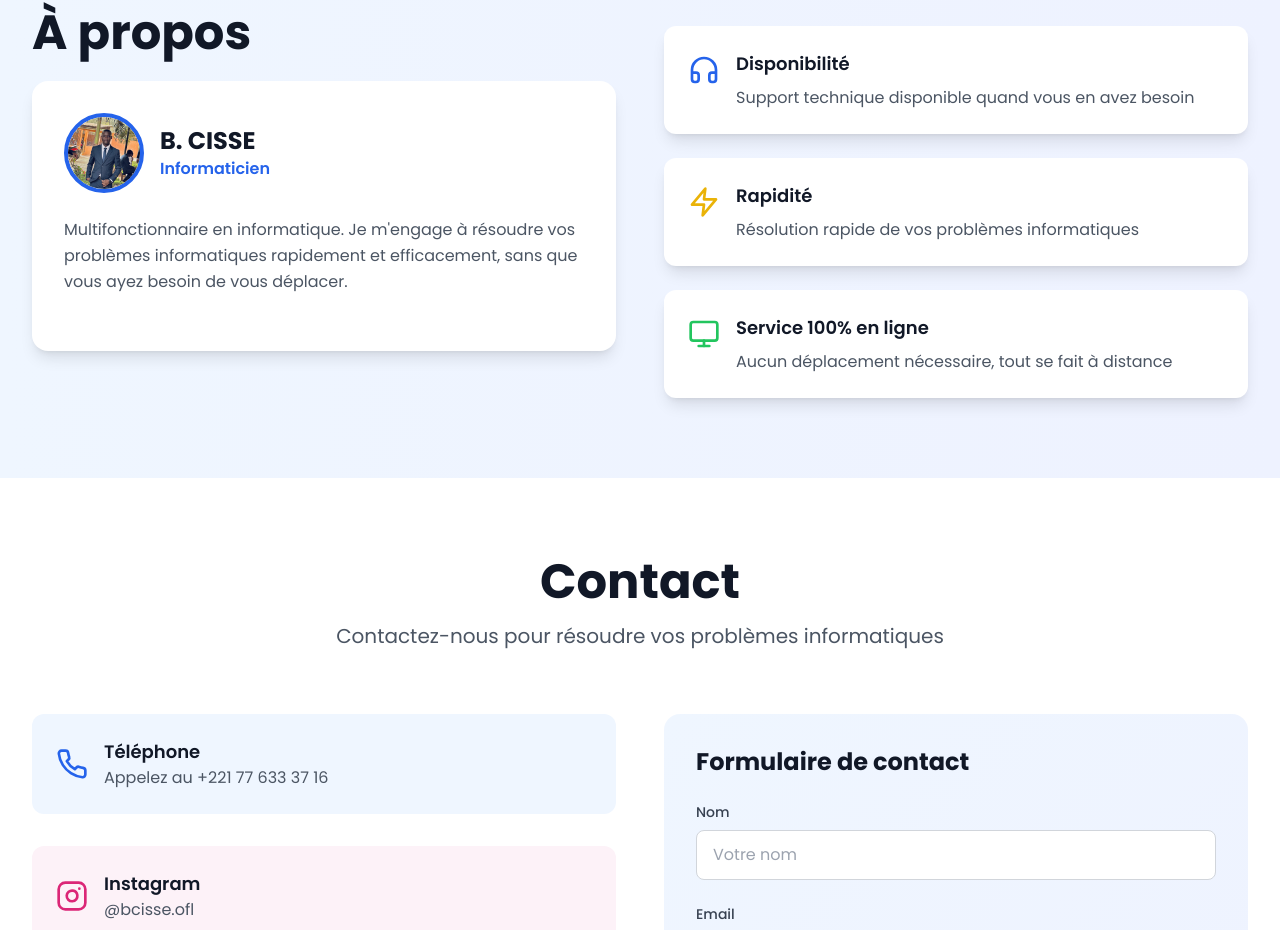
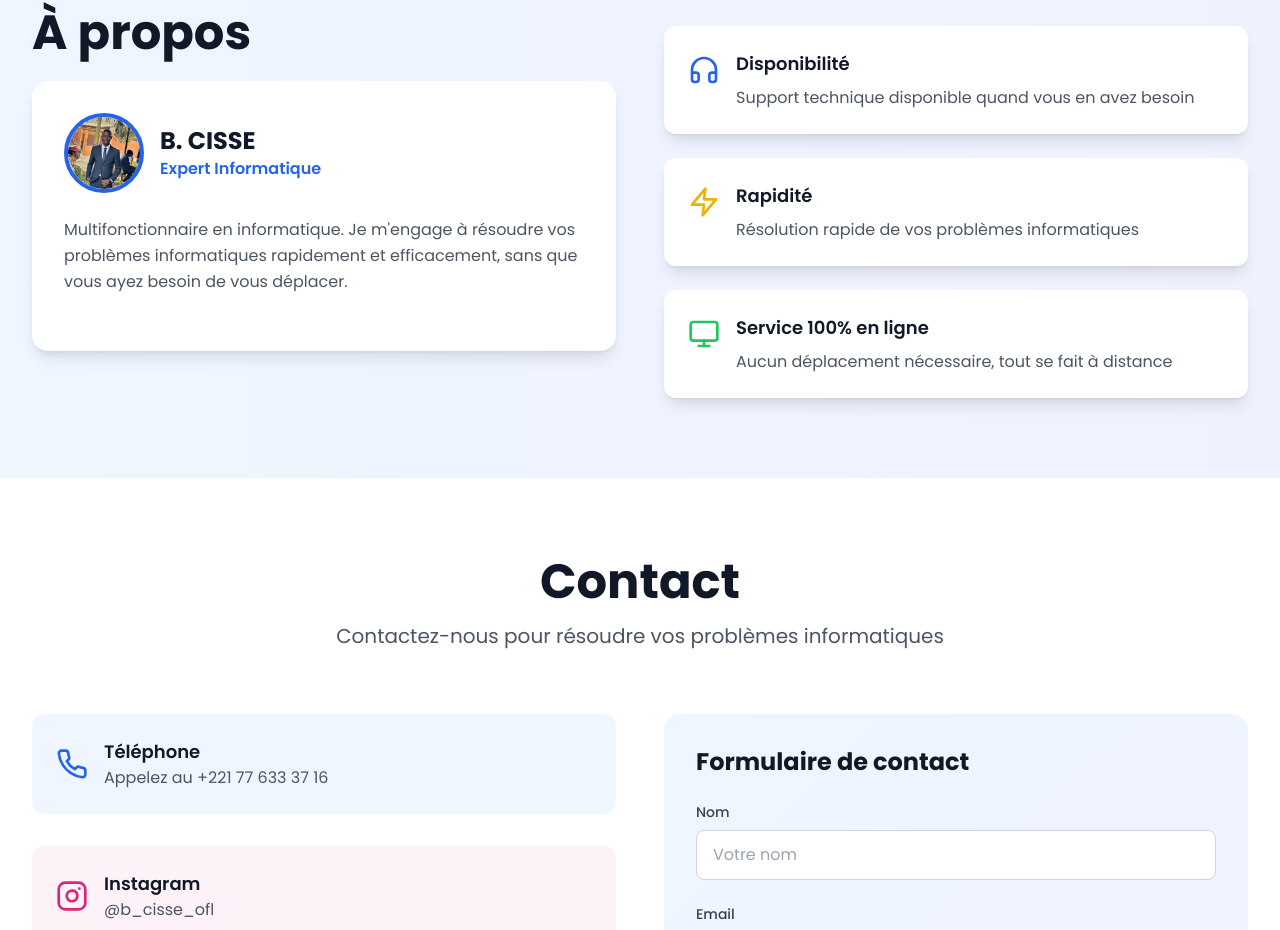
Before and after one commit to etudiantcisse/online-tech-services, a React (Vite) app: page / in a window 1280 px wide. Shown: the part 2764-3694 px from the top of the page. Built offline with nearby package versions, Linux system fonts and the light colour scheme.

Commit message:
Update App.tsx

```diff
--- a/src/App.tsx
+++ b/src/App.tsx
@@ -1,6 +1,7 @@
 import React, { useState, useEffect } from 'react';
 import { Menu, X, Monitor, Settings, GamepadIcon, Zap, BookOpen, Phone, Instagram, Mail, Send, ChevronDown, Cpu, Shield, Headphones } from 'lucide-react';
 import { useForm, ValidationError } from '@formspree/react';
+import { Helmet, HelmetProvider } from 'react-helmet-async';
 
 function App() {
   const [isMenuOpen, setIsMenuOpen] = useState(false);
@@ -21,11 +22,19 @@ function App() {
     }
 
 
-
-
-
-
   };
+  <HelmetProvider>
+  <Helmet>
+    <title>Online Tech Services - Assistance informatique à distance</title>
+    <meta name="description" content="Assistance, dépannage, optimisation, installation de logiciels et recrutement IT 100% en ligne." />
+    <meta property="og:title" content="Online Tech Services - Assistance informatique à distance" />
+    <meta property="og:description" content="Assistance, dépannage, optimisation, installation de logiciels et recrutement IT 100% en ligne." />
+    <meta property="og:image" content="/ChatGPT_Image_25_juil._2025__00_15_40-removebg-preview.png" />
+    <meta property="og:type" content="website" />
+    <meta property="og:url" content="https://tonsite.com" />
+  </Helmet>
+  {/* ...le reste de ton app... */}
+</HelmetProvider>
 
   const services = [
     {
@@ -320,7 +329,7 @@ function App() {
   />
   <div className="ml-4">
     <h3 className="text-2xl font-bold text-gray-900">B. CISSE</h3>
-    <p className="text-blue-600 font-semibold">Informaticien</p>
+    <p className="text-blue-600 font-semibold">Expert Informatique</p>
   </div>
 </div>
                 <p className="text-gray-600 leading-relaxed mb-6">
@@ -387,7 +396,7 @@ function App() {
                 <Instagram className="h-8 w-8 text-pink-600" />
                 <div>
                   <h3 className="text-lg font-semibold text-gray-900">Instagram</h3>
-                  <p className="text-gray-600">@bcisse.ofl</p>
+                  <p className="text-gray-600">@b_cisse_ofl</p>
                 </div>
               </div>
 
```
